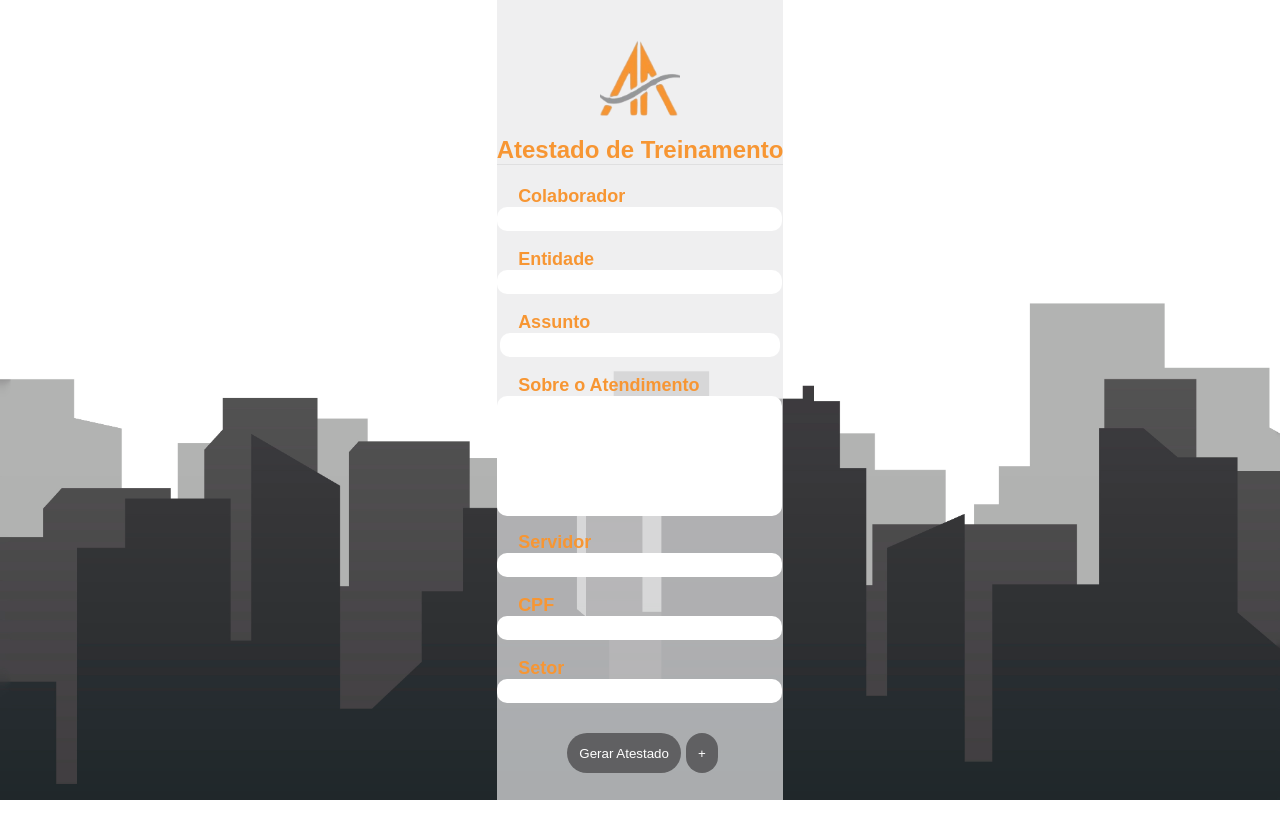
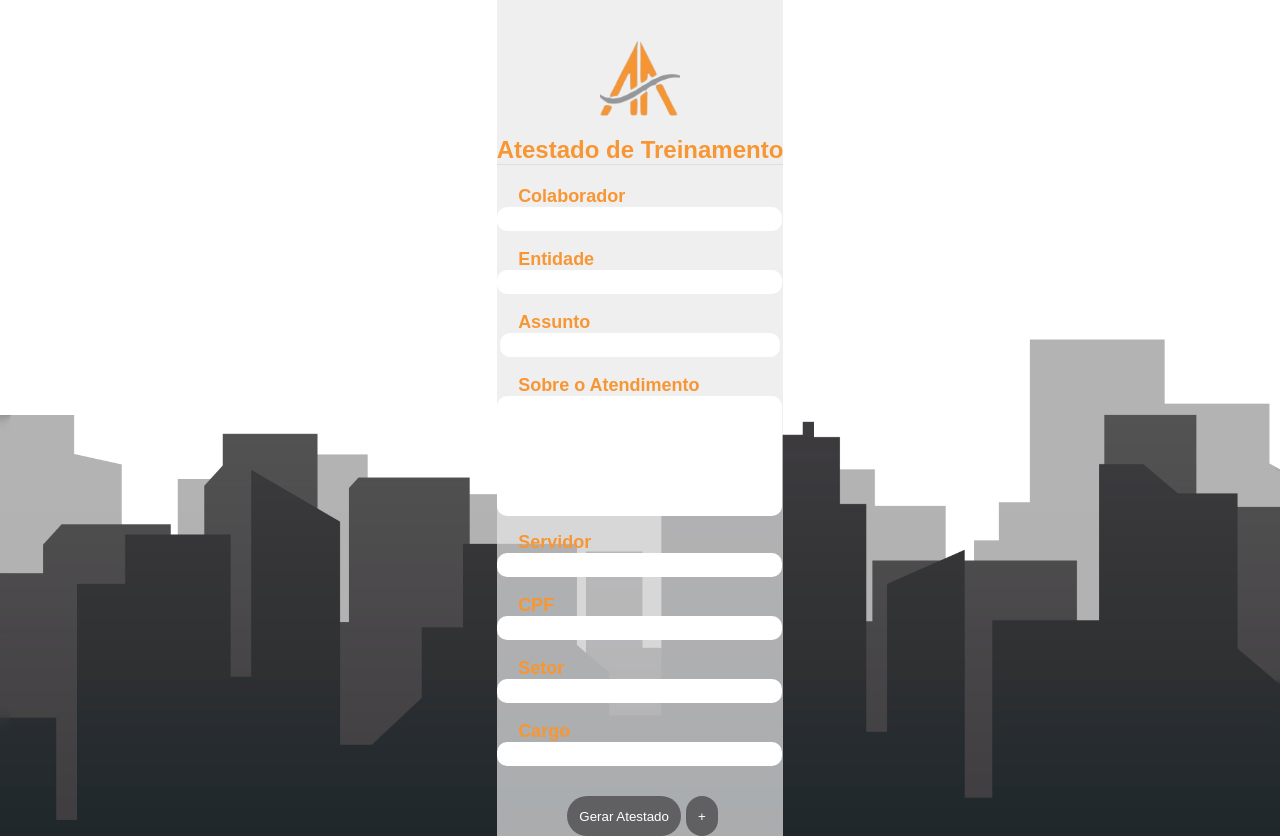
Before and after one commit to Dhaxx/FlaskForm, a Flask app: page / in a window 1280 px wide. Before the commit the page ends 800 px from the top, so only its background shows below. Run offline with Flask 3, Linux system fonts and the light colour scheme.

Commit message:
Adicionando cargo nas assinaturas

```diff
--- a/app.py
+++ b/app.py
@@ -3,8 +3,11 @@ from docx import Document
 from docx.enum.text import WD_PARAGRAPH_ALIGNMENT
 from docx.shared import Pt
 from docx.shared import Inches
-import subprocess
 import datetime
+
+def format_cpf(cpf):
+    cpf = cpf.zfill(11)  # Preenche com zeros à esquerda até ter 11 dígitos
+    return f"{cpf[:3]}.{cpf[3:6]}.{cpf[6:9]}-{cpf[9:]}"
 
 app = Flask(__name__)
 
@@ -23,7 +26,7 @@ def generate_document():
     # Cria o documento e escreve o mesmo
     document = Document()
     header = document.sections[0].header
-    htable = header.add_table(1, 1, width=Inches(12))
+    htable = header.add_table(1, 1, width=Inches(8))
     htab_cells = htable.rows[0].cells
     ht0 = htab_cells[0].add_paragraph()
     kh = ht0.add_run()
@@ -41,7 +44,7 @@ def generate_document():
 
     # Adiciona a seção de informações
     info_paragraph = document.add_paragraph()
-    info_paragraph.add_run(f"A(O) {entidade.title()}, ")
+    info_paragraph.add_run(f"A entidade {entidade.title()}, ")
     info_paragraph.add_run("atesta para os devidos fins, que a ")
     info_paragraph.add_run("Empresa Amendola & Amendola Software Ltda").bold = True
     info_paragraph.add_run(f", inscrita no CNPJ nº 04.326.049/0001-90, realizou visita técnica nesta entidade na data de  ")
@@ -53,7 +56,8 @@ def generate_document():
     for key, value in request.form.items():
         if key.startswith('name'):
             index = key.replace('name', '')
-            field = {'name': value, 'area': request.form.get('area' + index), 'cpf': request.form.get('cpf' + index)}
+            cpf = request.form.get('cpf' + index)
+            field = {'name': value, 'area': request.form.get('area' + index), 'cpf': format_cpf(cpf), 'cargo': request.form.get('cargo' + index)}
             fields.append(field)
 
     p_colaborador = document.add_paragraph()
@@ -65,17 +69,15 @@ def generate_document():
     p_assunto.add_run(subject)
     # document.add_paragraph()
 
-
-
     document.add_heading('Descrição do Atendimento Prestado', level=1)
     document.add_paragraph(descricao)
 
     # Insere os campos dinâmicos no documento
     document.add_heading('Servidores', level=1)
     for field in fields:
-        p_name = document.add_paragraph()
-        p_name.add_run('Nome: ').bold = True
-        p_name.add_run(field['name'])
+        p_area = document.add_paragraph()
+        p_area.add_run('Nome: ').bold = True
+        p_area.add_run(field['name'])
 
         p_area = document.add_paragraph()
         p_area.add_run('cpf: ').bold = True
@@ -85,6 +87,10 @@ def generate_document():
         p_area.add_run('Setor: ').bold = True
         p_area.add_run(field['area'])
 
+        p_area = document.add_paragraph()
+        p_area.add_run('Cargo: ').bold = True
+        p_area.add_run(field['cargo'])
+
 
         p_assinatura = document.add_paragraph()
         p_assinatura.add_run("Assinatura: ").bold = True
@@ -92,15 +98,13 @@ def generate_document():
         document.add_paragraph()  # Adicione uma nova linha em branco entre cada conjunto de campos
 
     # Adiciona os campos de assinatura centralizados
-    document.add_paragraph()
-    p_assinatura_prefeitura = document.add_paragraph()
-    p_assinatura_prefeitura.alignment = WD_PARAGRAPH_ALIGNMENT.CENTER
-    p_assinatura_prefeitura.add_run("________________________________")
-    p_assinatura_prefeitura.add_run(f"\n{entidade.upper()}").bold = True
-    p_assinatura_prefeitura.add_run("\n(NOME SERVIDOR RESPONSAVEL PELO SETOR)")
-    p_assinatura_prefeitura.add_run("\n(FUNÇÃO SERVIDOR)")
-
-    document.add_paragraph()
+    # document.add_paragraph()
+    # p_assinatura_prefeitura = document.add_paragraph()
+    # p_assinatura_prefeitura.alignment = WD_PARAGRAPH_ALIGNMENT.CENTER
+    # p_assinatura_prefeitura.add_run("________________________________")
+    # p_assinatura_prefeitura.add_run(f"\n{entidade.upper()}").bold = True
+    # p_assinatura_prefeitura.add_run("\n(NOME SERVIDOR RESPONSAVEL PELO SETOR)")
+    # p_assinatura_prefeitura.add_run("\n(FUNÇÃO SERVIDOR)")
 
     p_assinatura_empresa = document.add_paragraph()
     p_assinatura_empresa.alignment = WD_PARAGRAPH_ALIGNMENT.CENTER
@@ -114,7 +118,6 @@ def generate_document():
     document.save(temp_file)
 
 
-
     # Baixa no navegador
     response = make_response(send_file(temp_file, mimetype='application/vnd.openxmlformats-officedocument.wordprocessingml.document'))
     response.headers.set('Content-Disposition', 'attachment', filename='document.docx')
@@ -123,6 +126,6 @@ def generate_document():
     # Abre o documento
     # subprocess.Popen(['start', temp_file], shell=True)
 
-    return 'Documento gerado com sucesso!'
+    # return 'Documento gerado com sucesso!'
 if __name__ == '__main__':
     app.run(host="0.0.0.0")
--- a/templates/form.html
+++ b/templates/form.html
@@ -60,6 +60,12 @@
                     <br>
                 </div>
 
+                <div class="campo">
+                    <label for="cargo">Cargo</label>
+                    <input type="text" id="cargo" name="cargo" required>
+                    <br>
+                </div>
+
                 <div id="extraFields"></div>
 
                 <div id="botoes">
@@ -116,6 +122,19 @@
             areaInput.setAttribute('name', 'area' + fieldCounter);
             areaInput.required = true;
             campoDiv.appendChild(areaInput);
+
+            campoDiv.appendChild(document.createElement('br'));
+
+            var cargoLabel = document.createElement('label');
+            cargoLabel.setAttribute('for', 'cargo' + fieldCounter);
+            cargoLabel.textContent = 'Cargo';
+            campoDiv.appendChild(cargoLabel);
+
+            var cargoInput = document.createElement('input');
+            cargoInput.setAttribute('type', 'text');
+            cargoInput.setAttribute('name', 'cargo' + fieldCounter);
+            cargoInput.required = true;
+            campoDiv.appendChild(cargoInput);
 
             campoDiv.appendChild(document.createElement('br'));
 
```
Also changed, not shown: 2 other files.
